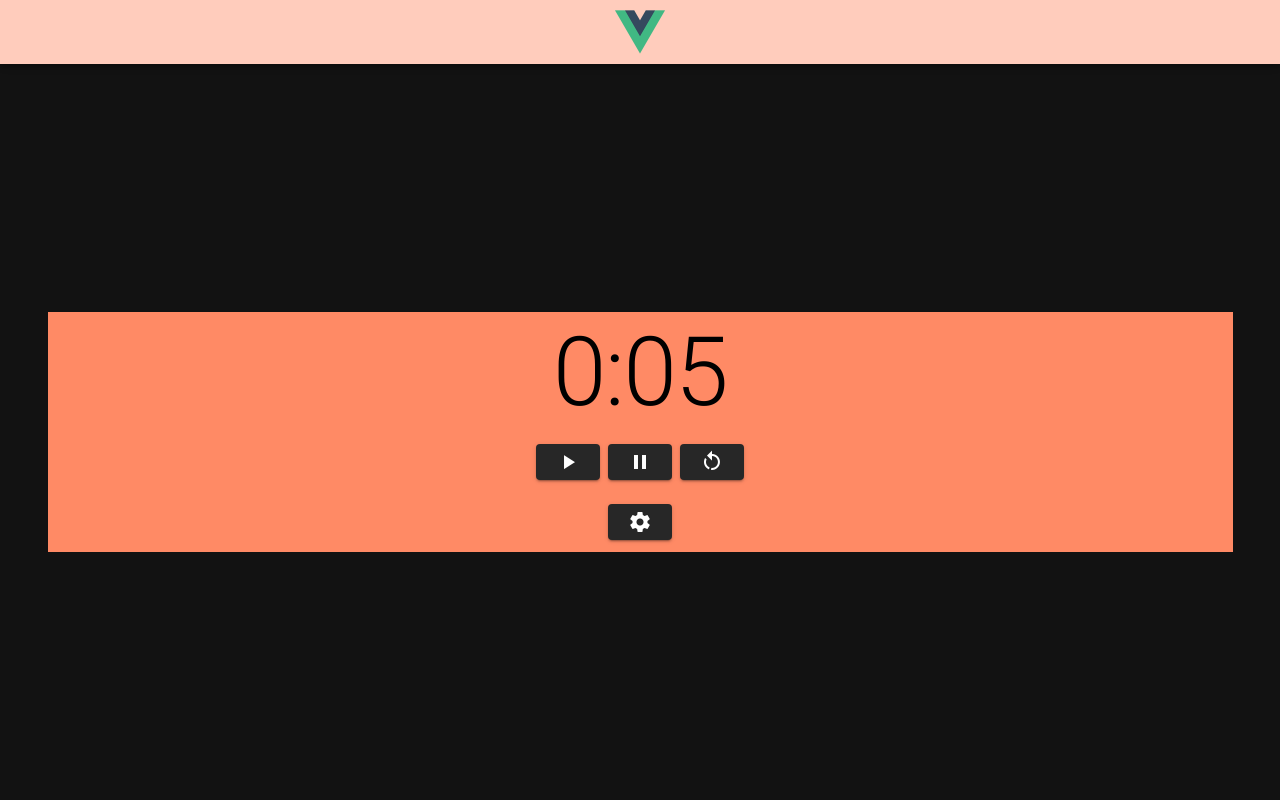
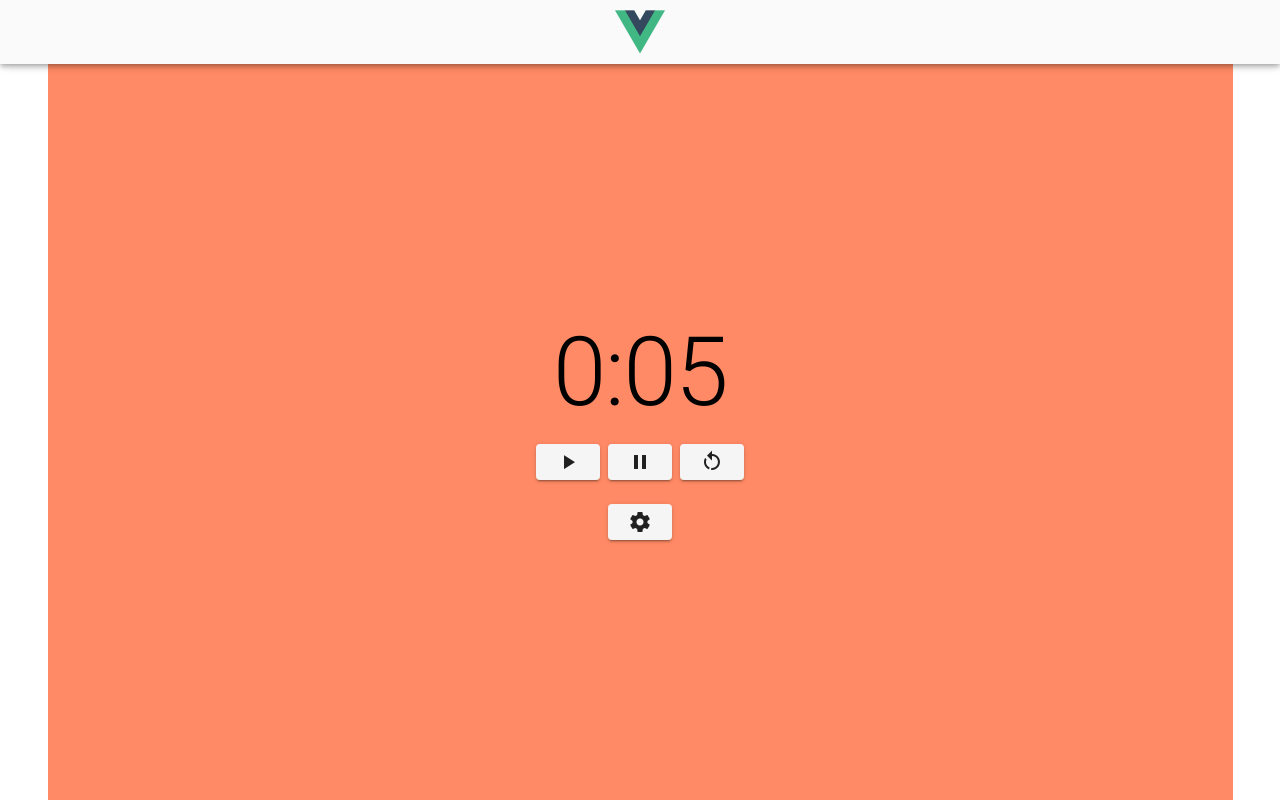
Before and after one commit to renatoalmeida49/fow, a Vue app: page / in a window 1280 px wide. Built offline with nearby package versions, Linux system fonts and the light colour scheme.

Commit message:
Corrections to CSS. Better colours and classes

```diff
--- a/src/App.vue
+++ b/src/App.vue
@@ -2,7 +2,7 @@
   <v-app>
     <v-app-bar
       app
-      color="#FFCCBC"
+      color="#FAFAFA"
       dark
     >
     <v-spacer></v-spacer>
@@ -16,9 +16,12 @@
     </v-app-bar>
 
     <v-main fill-height>
-      <v-container fill-height>
+      <v-container
+        fill-height
+        :class="{breakTime: interval, focus: !interval}"
+      >
 
-      <TheTimer />
+      <TheTimer @toggle="toggle" />
 
       </v-container>
     </v-main>
@@ -37,7 +40,23 @@ export default {
   },
 
   data: () => ({
-    //
+    interval: false
   }),
+
+  methods: {
+    toggle() {
+      this.interval = !this.interval
+    }
+  }
 };
 </script>
+
+<style>
+.focus {
+    background: #FF8A65;
+}
+
+.breakTime {
+    background: #689F38;
+}
+</style>
--- a/src/plugins/vuetify.js
+++ b/src/plugins/vuetify.js
@@ -5,6 +5,6 @@ Vue.use(Vuetify);
 
 export default new Vuetify({
     theme: {
-        dark: true,
+
     }
 });
```
